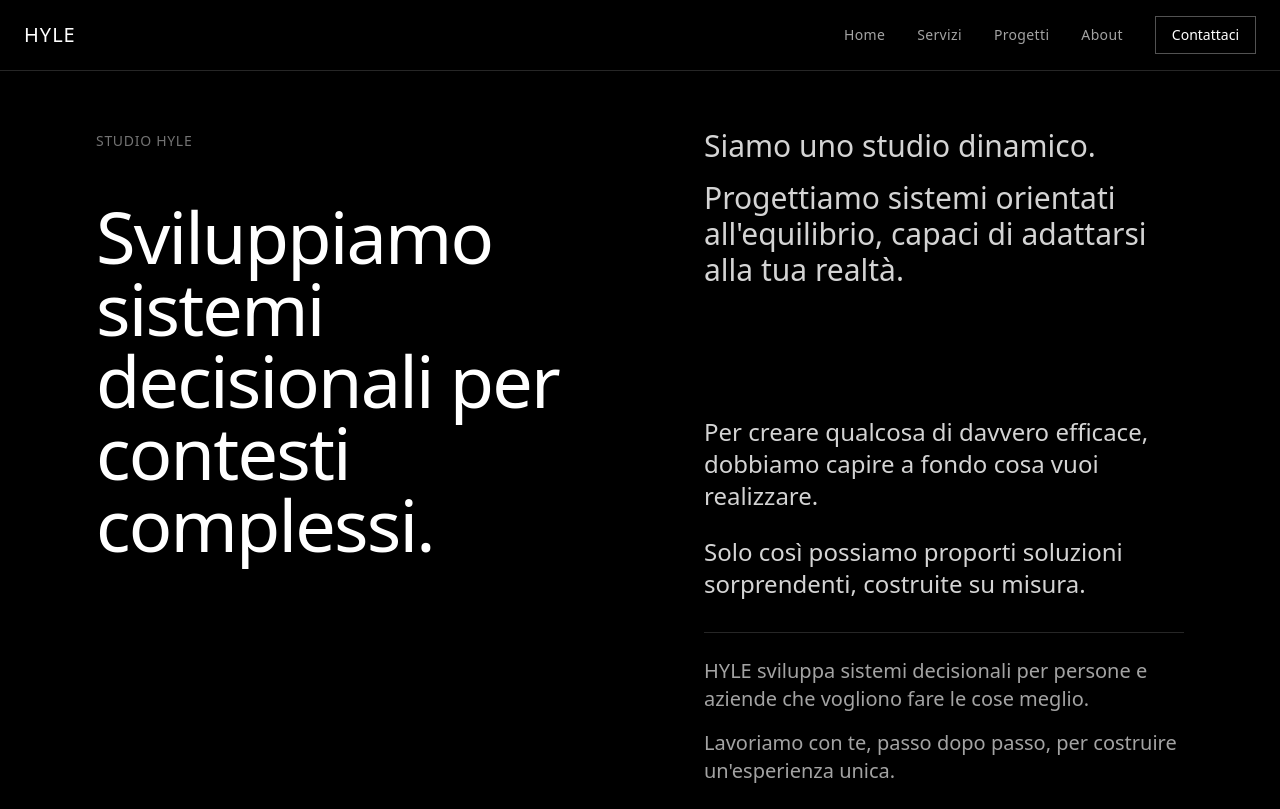
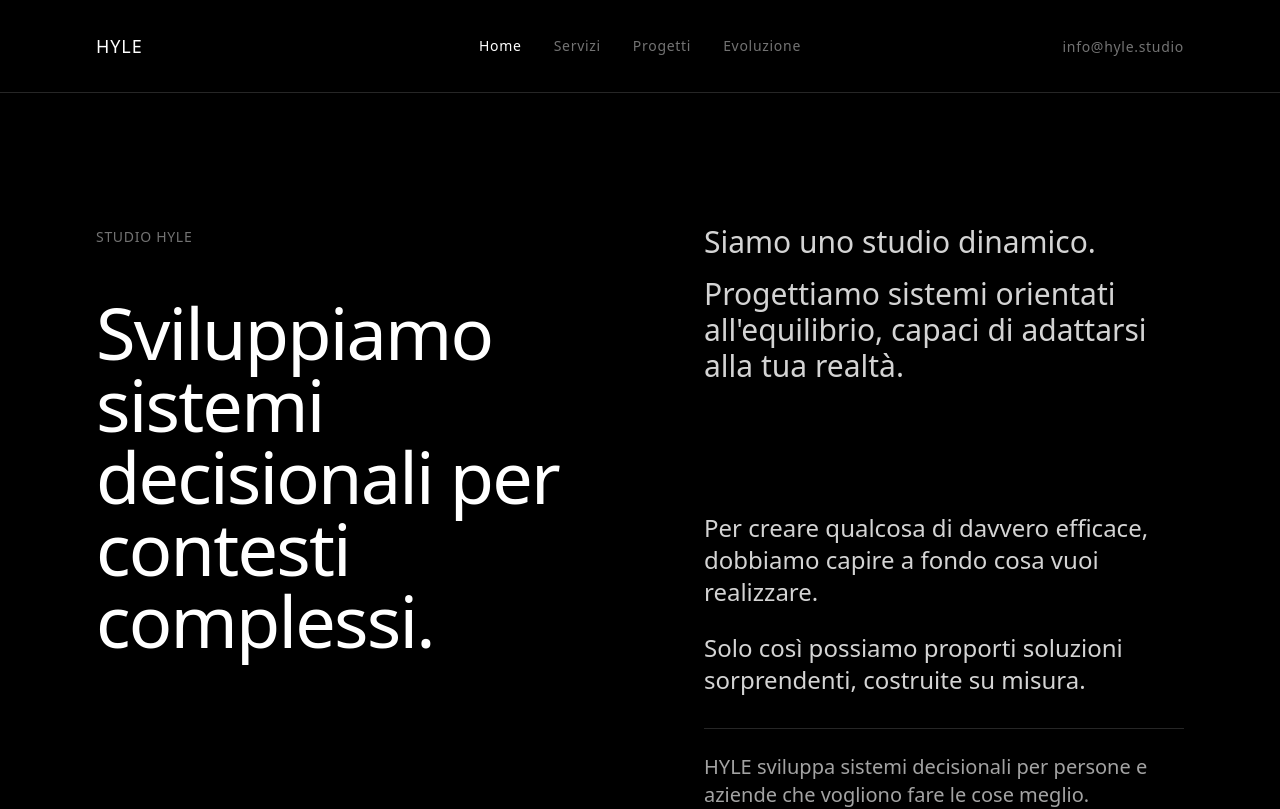
Before and after one commit to paologua/hyle-studio-new, a Next.js app: page / in a window 1280 px wide. Shown: the top 809 px of the page. Built offline with nearby package versions, Linux system fonts and the light colour scheme.

Commit message:
Update Navigation.tsx

```diff
--- a/components/Navigation.tsx
+++ b/components/Navigation.tsx
@@ -1,83 +1,127 @@
-'use client'
+// components/Navigation.tsx
+'use client';
 
-import { useState } from 'react'
-import Link from 'next/link'
+import Link from 'next/link';
+import { usePathname } from 'next/navigation';
+import { useState } from 'react';
 
-const Navigation = () => {
-  const [isOpen, setIsOpen] = useState(false)
+const navigationItems = [
+  { name: 'Home', path: '/' },
+  { name: 'Servizi', path: '/servizi' },
+  { name: 'Progetti', path: '/progetti' },
+  { name: 'Evoluzione', path: '/about' },
+];
 
-  const navItems = [
-    { name: 'Home', href: '/' },
-    { name: 'Servizi', href: '/servizi' },
-    { name: 'Progetti', href: '/progetti' },
-    { name: 'About', href: '/about' },
-  ]
+export default function Navigation() {
+  const pathname = usePathname();
+  const [isMenuOpen, setIsMenuOpen] = useState(false);
 
   return (
-    <nav className="fixed top-0 w-full z-50 bg-black/90 backdrop-blur-sm border-b border-gray-800">
-      <div className="container mx-auto px-6 py-4">
-        <div className="flex items-center justify-between">
-          {/* Logo */}
-          <Link href="/" className="text-xl font-light tracking-wider hover:text-gray-300 transition-colors">
+    <>
+      {/* Desktop Navigation */}
+      <nav className="fixed top-0 left-0 right-0 z-50 px-6 md:px-12 lg:px-24 py-6 md:py-8 bg-black/80 backdrop-blur-sm border-b border-gray-800 hidden md:block">
+        <div className="max-w-7xl mx-auto flex justify-between items-center">
+          {/* Logo/Home */}
+          <Link
+            href="/"
+            className="text-lg font-light tracking-wider hover:text-gray-300 transition-colors"
+          >
             HYLE
           </Link>
 
-          {/* Desktop Menu - Nascondi su mobile */}
-          <div className="hidden md:flex items-center space-x-8">
-            {navItems.map((item) => (
+          {/* Navigation Links - Centered */}
+          <div className="flex items-center gap-8 absolute left-1/2 transform -translate-x-1/2">
+            {navigationItems.map((item) => {
+              const isActive = pathname === item.path;
+              return (
                 <Link
-                key={item.name}
-                href={item.href}
-                className="text-gray-400 hover:text-white transition-colors text-sm tracking-wide"
+                  key={item.path}
+                  href={item.path}
+                  className={`text-sm font-light tracking-wider transition-colors ${
+                    isActive
+                      ? 'text-white'
+                      : 'text-gray-500 hover:text-gray-300'
+                  }`}
                 >
                   {item.name}
                 </Link>
-            ))}
-            <Link
-              href="/#contact"
-              className="px-4 py-2 border border-gray-600 text-sm hover:border-white hover:text-white transition-colors"
-            >
-              Contattaci
-            </Link>
+              );
+            })}
           </div>
 
-          {/* Mobile Menu Button - Mostra solo su mobile */}
+          {/* Contact */}
+          <div className="text-right">
+            <a
+              href="mailto:info@hyle.studio"
+              className="text-sm font-light tracking-wider text-gray-500 hover:text-gray-300 transition-colors"
+            >
+              info@hyle.studio
+            </a>
+          </div>
+        </div>
+      </nav>
+
+      {/* Mobile Navigation */}
+      <nav className="fixed top-0 left-0 right-0 z-50 px-6 py-6 bg-black/90 backdrop-blur-sm border-b border-gray-800 md:hidden">
+        <div className="flex justify-between items-center">
+          {/* Logo/Home */}
+          <Link
+            href="/"
+            className="text-lg font-light tracking-wider hover:text-gray-300 transition-colors"
+          >
+            HYLE
+          </Link>
+
+          {/* Mobile Menu Button */}
           <button
-            className="md:hidden text-gray-400 hover:text-white"
-            onClick={() => setIsOpen(!isOpen)}
-            aria-label="Menu"
+            onClick={() => setIsMenuOpen(!isMenuOpen)}
+            className="text-gray-500 hover:text-white transition-colors p-2"
+            aria-label="Toggle menu"
           >
-            <span className="text-xl">{isOpen ? '✕' : '☰'}</span>
+            <div className="w-6 h-5 relative">
+              <span className={`absolute left-0 w-6 h-px bg-current transition-all duration-300 ${isMenuOpen ? 'top-2 rotate-45' : 'top-0'}`} />
+              <span className={`absolute left-0 w-6 h-px bg-current transition-all duration-300 ${isMenuOpen ? 'opacity-0' : 'top-2 opacity-100'}`} />
+              <span className={`absolute left-0 w-6 h-px bg-current transition-all duration-300 ${isMenuOpen ? 'top-2 -rotate-45' : 'top-4'}`} />
+            </div>
           </button>
         </div>
 
-        {/* Mobile Menu */}
-        {isOpen && (
-          <div className="md:hidden mt-4 pb-4 border-t border-gray-800 pt-4">
-            <div className="flex flex-col space-y-4">
-              {navItems.map((item) => (
+        {/* Mobile Menu Dropdown */}
+        {isMenuOpen && (
+          <div className="absolute top-full left-0 right-0 bg-black border-b border-gray-800">
+            <div className="px-6 py-8 space-y-6">
+              {navigationItems.map((item) => {
+                const isActive = pathname === item.path;
+                return (
                   <Link
-                  key={item.name}
-                  href={item.href}
-                  className="text-gray-400 hover:text-white transition-colors py-2 text-lg"
-                  onClick={() => setIsOpen(false)}
+                    key={item.path}
+                    href={item.path}
+                    onClick={() => setIsMenuOpen(false)}
+                    className={`block text-lg font-light tracking-wider transition-colors ${
+                      isActive
+                        ? 'text-white'
+                        : 'text-gray-500 hover:text-gray-300'
+                    }`}
                   >
                     {item.name}
                   </Link>
-              ))}
-              <Link
-                href="/#contact"
-                className="px-4 py-3 border border-gray-600 text-center hover:border-white hover:text-white transition-colors mt-4"
-                onClick={() => setIsOpen(false)}
+                );
+              })}
+              <div className="pt-6 border-t border-gray-800">
+                <a
+                  href="mailto:info@hyle.studio"
+                  className="text-lg font-light tracking-wider text-gray-500 hover:text-gray-300 transition-colors block"
                 >
-                Contattaci
-              </Link>
+                  info@hyle.studio
+                </a>
+              </div>
             </div>
           </div>
         )}
-      </div>
       </nav>
-  )
+
+      {/* Spacer for fixed nav */}
+      <div className="h-20 md:h-24" />
+    </>
+  );
 }
-
-export default Navigation
```
Lines whose indentation alone changed are shown as unchanged.
